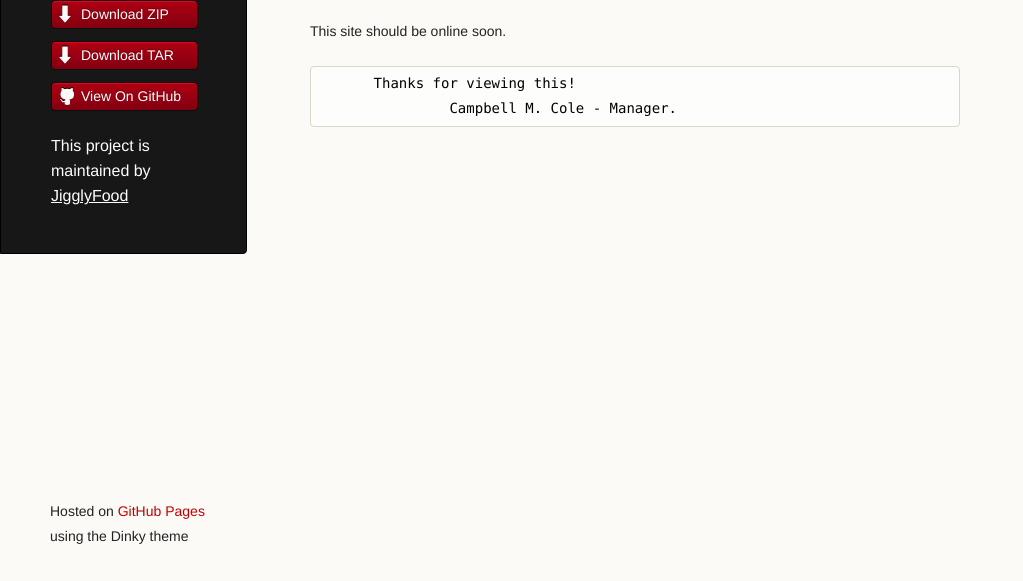
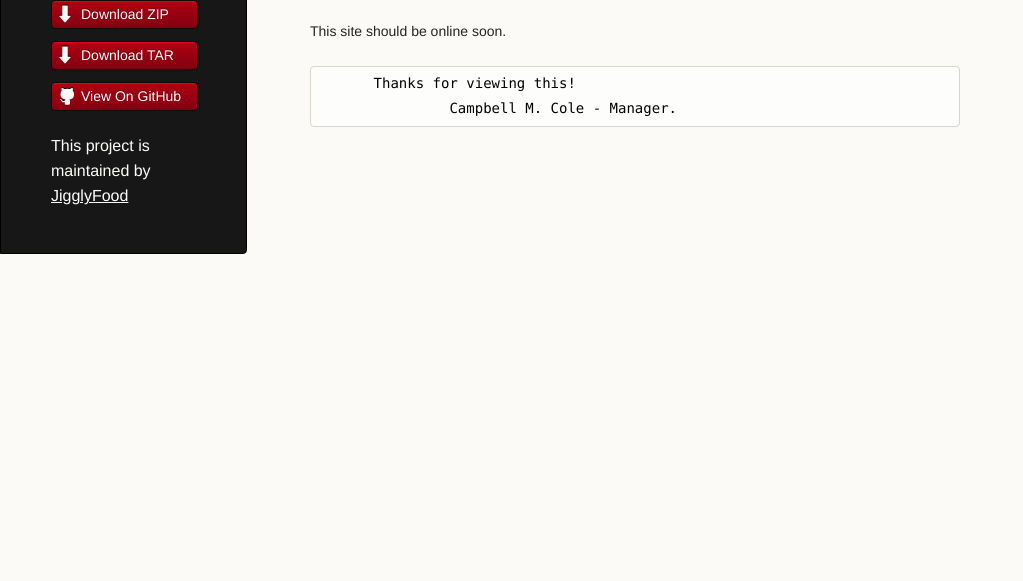
Before and after one commit to JigglyFood/JigglyFoods-Gaming-Site, a plain HTML site: page index.html in a window 1280 px wide. Shown: the part 219-800 px from the top of the page, without its empty margins (0-1023 px from the left). Drawn offline with Linux system fonts and the light colour scheme.

Commit message:
Removed add
Removed the line (or two) of code that has an add.

```diff
--- a/index.html
+++ b/index.html
@@ -44,9 +44,6 @@
                Campbell M. Cole - Manager.
 </code></pre>
       </section>
-      <footer>
-        <p><small>Hosted on <a href="https://pages.github.com">GitHub Pages</a> using the Dinky theme</small></p>
-      </footer>
     </div>
     <!--[if !IE]><script>fixScale(document);</script><![endif]-->
 
```
